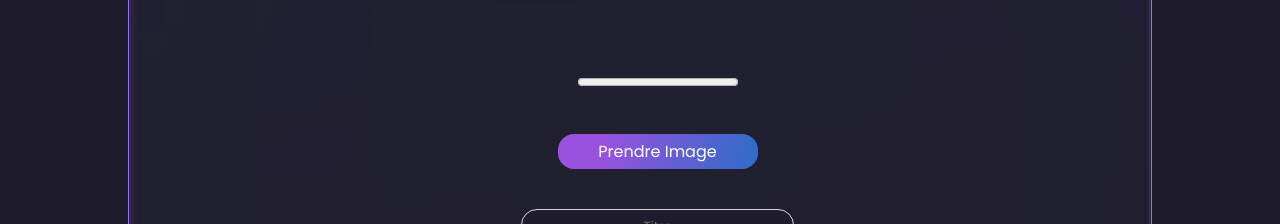
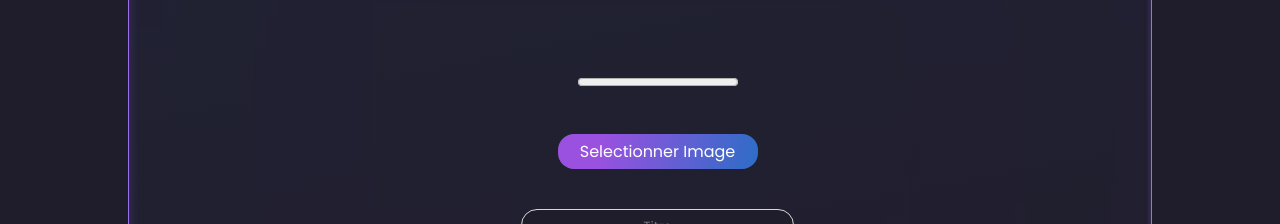
Before and after one commit to IA-Highway/IA-Highway-web, a React (Create React App) app in the folder IA_Highway/front/: page / in a window 1280 px wide. Shown: the part 1620-1844 px from the top of the page. Built offline with nearby package versions, Linux system fonts and the light colour scheme.

Commit message:
make it better

```diff
--- a/IA_Highway/front/package.json
+++ b/IA_Highway/front/package.json
@@ -16,6 +16,7 @@
     "firebase": "^8.3.1",
     "react": "^18.1.0",
     "react-bootstrap": "^2.3.1",
+    "react-device-detect": "^2.2.2",
     "react-dom": "^18.1.0",
     "react-scripts": "^2.1.3",
     "react-scroll": "^1.8.7",
@@ -46,5 +47,9 @@
       "last 1 firefox version",
       "last 1 safari version"
     ]
+  },
+  "engines": {
+    "node": "16.x",
+    "npm": "8.x"
   }
 }
--- a/IA_Highway/front/src/ImageUpload.js
+++ b/IA_Highway/front/src/ImageUpload.js
@@ -1,7 +1,9 @@
 import React, { useState } from "react";
 import { render } from "react-dom";
 import { storage } from "./firebase";
-import firebase from "firebase"
+import firebase from "firebase";
+import { BrowserView, MobileView, isBrowser, isMobile } from 'react-device-detect';
+
 
 
 function ImageUpload(){
@@ -71,8 +73,17 @@ function ImageUpload(){
             <div className='contButton'>
             <div className="form-group">
                 <progress value={progress} max="100" />
+
+                <BrowserView>
                 <input type="file" onChange={handleChange}  accept="image/*" id="file" style={{ display: 'none' }}/>
-                <label for="file">Prendre Image</label>
+                <label for="file">Selectionner Image</label>
+</BrowserView>
+<MobileView>
+<input type="file" onChange={handleChange}  accept="image/*" id="file" style={{ display: 'none' }}/>
+                <label for="file">Selectionner Image</label>
+                <input type="file" onChange={handleChange}  accept="image/*" id="camera" style={{ display: 'none' }} capture/>
+                <label for="camera">Prendre Image</label>
+</MobileView>
                 <input type="text" placeholder='Titre'/>
                 <label onClick={handleUpload}>Upload</label>
             </div>
```
Also changed, not shown: 1 other file (tests, documents, lock files or other folders).
